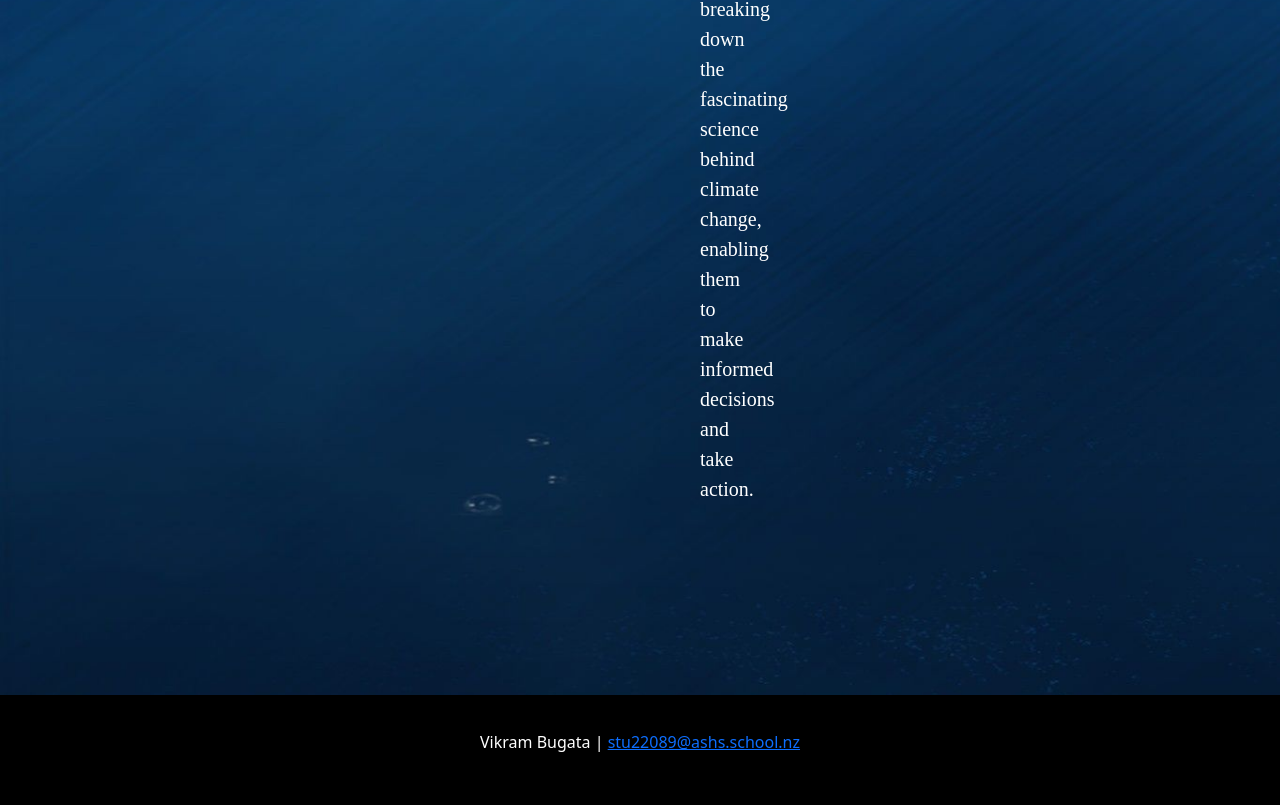
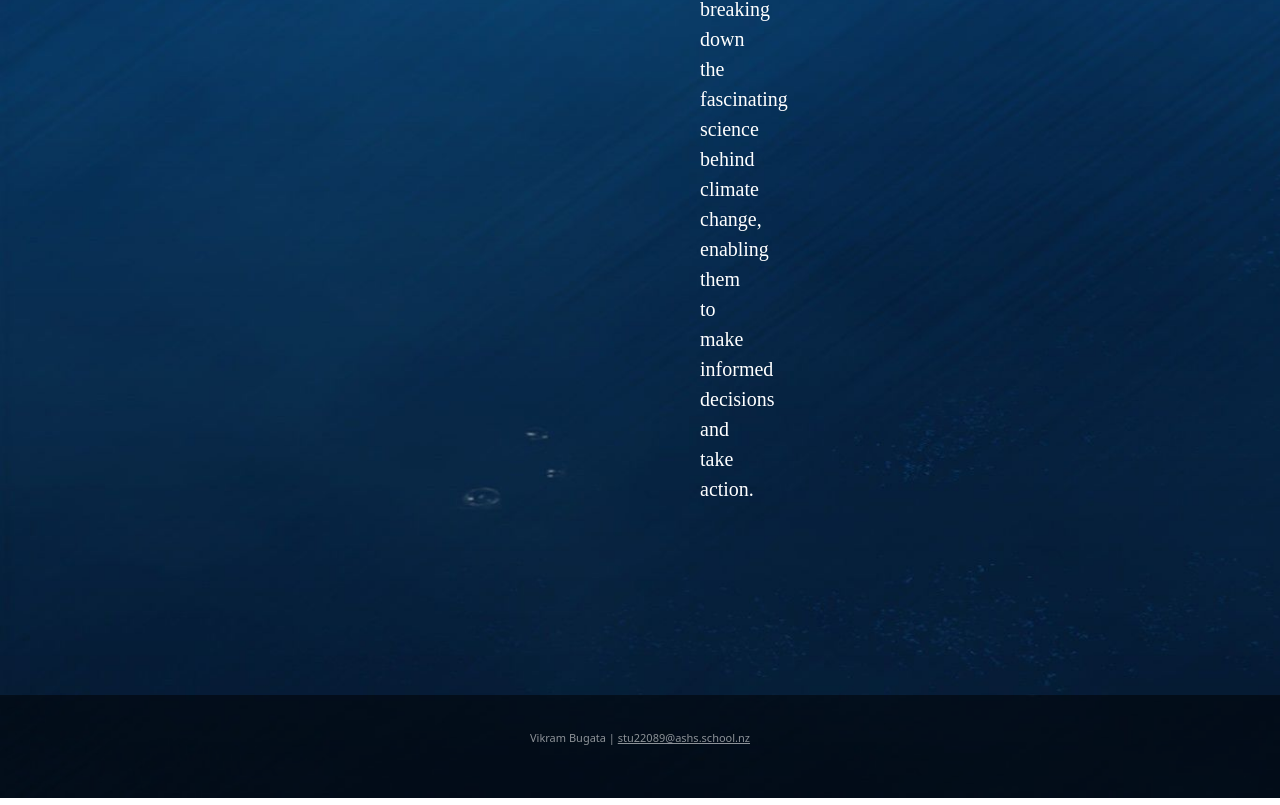
Before and after one commit to stu22089/L2-CS-Assessment, a plain HTML site: page index.html in a window 1280 px wide. Shown: the part 2056-2861 px from the top of the page. Drawn offline with nearby package versions, Linux system fonts and the light colour scheme.

Commit message:
sprint 2 done

```diff
--- a/style.css
+++ b/style.css
@@ -15,11 +15,22 @@ main
 
 footer
 {
-    background-color: rgb(0, 0, 0);
+    background-color: rgba(0, 0, 0, 0.5);
     text-align: center;
     padding-top: 35px;
     padding-bottom: 35px;
-    color: white;
+}
+
+footer p
+{
+    font-size: 11px;
+    color: rgba(255, 255, 255, 0.548);
+}
+
+footer a
+{
+    font-size: 11px;
+    color: rgba(255, 255, 255, 0.548);
 }
 
 nav
```
